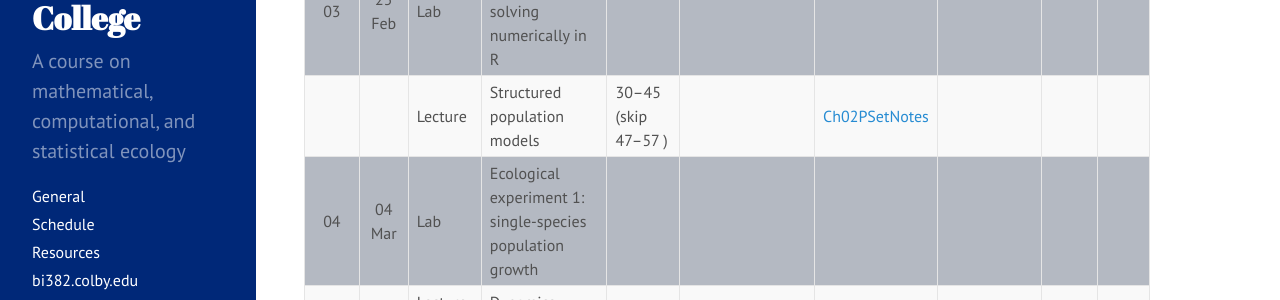
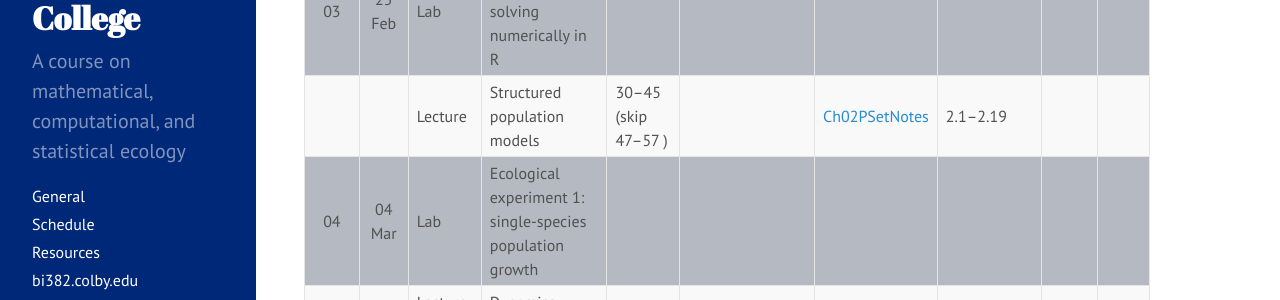
Before and after one commit to davan690/ColbyEcology.github.io, a Jekyll site: the page built from Schedule.md, in a window 1280 px wide and 900 px high, scrolled down 468 px. Shown: the part 154-454 px from the top of the window. Built offline with Jekyll 4.4.1, drawn with Linux system fonts in a browser that asks for light colours.

Commit message:
pset 2 probs on sched

```diff
--- a/Schedule.md
+++ b/Schedule.md
@@ -35,7 +35,7 @@ Week |  Date  | Meeting |     Topic
 02   | 18 Feb |   Lab   | Basic programming in R                                         |                   | [RProgramming](../Presentations/Lab02_ProgrammingR.html) |               | [Lab report 2](../Assignments/LabReports/LabReport_2.html), [Key](../Assignments/LabReports/LabReport_2_Key.html) |             |       |
      |        | Lecture | Density dependent change                                       | 13–29 (skip 17–22)| [DensDep](../Presentations/Wk02_DensDep.html) |               | 1.1–1.18 (skip 1.14 & 1.15), [Key](../Assignments/LectureProblemSets/Ch01_ProblemSet_key.html)                       | [Tu](https://drive.google.com/file/d/1UzAXZ2D52hJV4vewDSrnhppHIVnn2ZWz/view?usp=sharing), Th |       |
 03   | 25 Feb |   Lab   | Model solutions: solving numerically in R                      |                   |             |               |             |             |       |
-     |        | Lecture | Structured population models                                   | 30–45 (skip 47–57 ) |             | [Ch02PSetNotes](../Assignments/LectureProblemSets/Ch02_ProblemNotes.html) |             |             |       |
+     |        | Lecture | Structured population models                                   | 30–45 (skip 47–57 ) |             | [Ch02PSetNotes](../Assignments/LectureProblemSets/Ch02_ProblemNotes.html) | 2.1–2.19 |             |       |
 04   | 04 Mar |   Lab   | Ecological experiment 1: single-species population growth      |                   |             |               |             |             |       |
      |        | Lecture | Dynamics                                                       |                   |             |               |             |             |       |
 05   | 11 Mar |   Lab   | Parameter estimation in R: least square methods                |                   |             |               |             |             |       |
```
